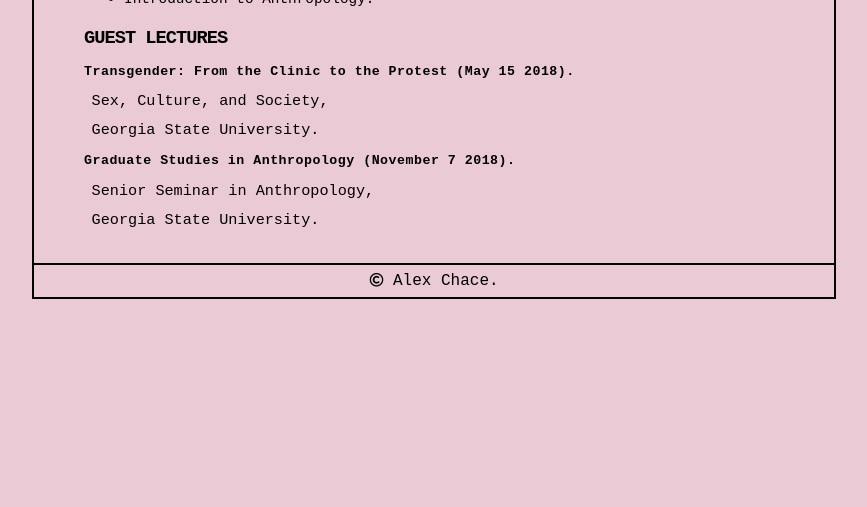
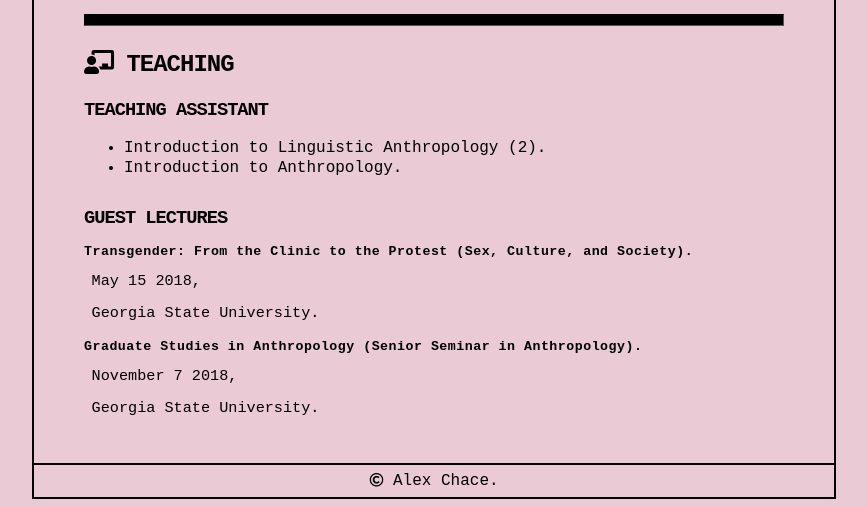
Before and after one commit to mrgntamayo/mrgntamayo.github.io, a Jekyll site: the page built from index.md, in a window 1280 px wide, cut to the strip 1794-2301 px from the top of the page. Shown: the whole strip, without its empty margins (206-1073 px from the left). Built offline with Jekyll 4.4.1, drawn with Linux system fonts in a browser that asks for light colours; nearby versions of some CDN libraries; some web fonts are replaced; our own code applies the rules of GitHub Pages for plain Markdown files; before the commit the page ends 2101 px from its top, so only the background shows below that.

Commit message:
Build site at 2019-05-15 01:13:20 UTC

```diff
--- a/_config.yml
+++ b/_config.yml
@@ -16,14 +16,22 @@
 title: Alex Chace
 email: alex@frenziedstasis.org
 description: >- # this means to ignore newlines until "baseurl:"
-  PhD student in Moving Image Studies.
+  Ph.D. student in Moving Image Studies at Georgia State University.
+footer: Alex Chace.
+
 baseurl: "/jekyll-cv" # the subpath of your site, e.g. /blog
 url: "http://alexchace.com" # the base hostname & protocol for your site, e.g. http://example.com
+
+bio: >-
+  I am an interdisciplinary scholar with interests in biomedicine, cybernetics, gender studies, horror films, psychoanalysis, and posthumanism.
+pronouns: they/them/theirs
+
 twitter: alreadyseveral
-github_username:  leximch
+github:  leximch
+blog: frenziedstasis.org
 gtag: UA-121343197-1
 
-footer_copyright: Alex Chace.
+
 
 # permalink: /:title/
 
@@ -32,18 +40,6 @@ markdown: kramdown
 plugins:
   - jekyll-feed
   - jekyll-scholar
-
-# Exclude from processing.
-# The following items will not be processed, by default. Create a custom list
-# to override the default setting.
-# exclude:
-#   - Gemfile
-#   - Gemfile.lock
-#   - node_modules
-#   - vendor/bundle/
-#   - vendor/cache/
-#   - vendor/gems/
-#   - vendor/ruby/
 
 
 scholar:
--- a/_includes/footer.html
+++ b/_includes/footer.html
@@ -1,5 +1,5 @@
 <footer>
 	<div class="row">
-	    <i class="far fa-copyright fa-sm"></i> {{ site.footer_copyright }}
+	    <i class="far fa-copyright fa-sm"></i> {{ site.footer }}
 	</div>
 </footer>
--- a/_includes/nav.html
+++ b/_includes/nav.html
@@ -8,7 +8,7 @@
 			</a>
 		</div>
 		<div class="column" style="float: right; text-align: right;">
-			<i class="fab fa-github fa-lg"></i>
+			<a href= "https://github.com/{{ site.github }}"><i class="fab fa-github fa-lg"></i></a>
 			<a href= "{{ site.url }}{{ site.baseurl }}/assets/cv.pdf"><i class="fas fa-file-download fa-lg"></i></i></a>
 		</div>
 	</div>
--- a/_sass/_base.scss
+++ b/_sass/_base.scss
@@ -1,3 +1,9 @@
+::selection {
+  background: $secondary-color; /* WebKit/Blink Browsers */
+}
+::-moz-selection {
+  background: $secondary-color; /* Gecko Browsers */
+}
 
 body {
   color: $text-color;
@@ -44,13 +50,6 @@ a:hover {
   border-left: 2px solid black;
 }
 
-::selection {
-  background: $secondary-color; /* WebKit/Blink Browsers */
-}
-::-moz-selection {
-  background: $secondary-color; /* Gecko Browsers */
-}
-
 /* Clear floats after the columns */
 .row:after {
   content: "";
@@ -60,17 +59,13 @@ a:hover {
   margin: 0;
 }
 
-.creative-commons {
-  text-decoration: none;
-  color: $text-color;
-}
-
-ul {
-  font-size: 90%;
-}
-
 hr {
   border-color: $text-color;
   color: $text-color;
   background-color: $text-color;
+  padding-top: 10px;
 }
+
+ul {
+  padding-bottom: $vertical-spacing-unit/2;
+}
--- a/_sass/_cv.scss
+++ b/_sass/_cv.scss
@@ -1,8 +1,8 @@
 .contact {
 	margin: 0;
 	padding: 0;
+	padding-bottom: $vertical-spacing-unit;
 	line-height: 1.5;
-	font-size: 95%;
 	.column {
 		float: left;
 		width: 1.5em;
@@ -12,8 +12,11 @@
 }
 
 .bio {
-	font-size: 95%;
-	padding-bottom: 10px;
+	padding-bottom: $vertical-spacing-unit/2;
+}
+
+.items {
+	padding-bottom: $vertical-spacing-unit/2;
 }
 
 .item {
@@ -24,7 +27,10 @@
 	}
 	p {
 		font-size: 95%;
-		text-indent: .5em;
+	}
+	.time {
+		text-indent: 0em;
+		padding-left: .5em;
 		line-height: .9;
 	}
 	.description {
--- a/index.md
+++ b/index.md
@@ -30,26 +30,23 @@ guest_lectures:
   - title: "Transgender: From the Clinic to the Protest"
     place: Georgia State University
     course: Sex, Culture, and Society
-    date: May 15 2018
+    time: May 15 2018
   - title: "Graduate Studies in Anthropology"
     place: "Georgia State University"
     course: "Senior Seminar in Anthropology"
-    date: November 7 2018
-
-bio: I am an interdisciplinary scholar with interests in biomedicine, cybernetics, gender studies, horror films, psychoanalysis, and posthumanism.
-pronouns: they/them/theirs
+    time: November 7 2018
 ---
 
-# Alex Chace, MA.
+<h1>Alex Chace, MA.</h1>
 
 <div class="contact">
     <div class="row">
         <div class="column"><i class="fas fa-neuter"></i></div>
-        <div class="column">{{ page.pronouns }}</div>
+        <div class="column">{{ site.pronouns }}</div>
     </div>
     <div class="row">
         <div class="column"><i class="fas fa-envelope"></i></div>
-        <div class="column"><a href="mailto:{{ site.email }}">{{site.email}}</a></div>
+        <div class="column"><a href="mailto:{{ site.email }}">{{ site.email }}</a></div>
     </div>
     <div class="row">
         <div class="column"><i class="fab fa-twitter"></i></div>
@@ -57,44 +54,44 @@ pronouns: they/them/theirs
     </div>
     <div class="row">
         <div class="column"><i class="fas fa-blog"></i></div>
-        <div class="column"><a href="https://frenziedstasis.org">frenziedstasis.org</a></div>
+        <div class="column"><a href="https://{{ site.blog }}">{{ site.blog }}</a></div>
     </div>
 </div>
 
 <hr>
 
-## <i class="fas fa-address-book"></i> Bio
-<p class="bio">{{ page.bio }}</p>
+<h2> <i class="fas fa-address-book"></i> Bio</h2>
+<p class="bio">{{ site.bio }}</p>
 
 <hr>
 
-## <i class="fas fa-university"></i> Education
-
-{% for degree in page.education %}
-<div class="item">
-    <h5>{{ degree.degree }} ({{ degree.school }}).</h5>
-    <p>{{ degree.time }}.</p>
-    {% if degree.committee %}
-        <p>Committee: {{ degree.committee }}.</p>
-    {% endif %}
+<h2> <i class="fas fa-university"></i> Education</h2>
+<div class="items">
+    {% for degree in page.education %}
+    <div class="item">
+        <h5>{{ degree.degree }} ({{ degree.school }}).</h5>
+        <p class="time">{{ degree.time }}.</p>
+        {% if degree.committee %}
+            <p class="time">Committee: {{ degree.committee }}.</p>
+        {% endif %}
+    </div>
+    {% endfor %}
 </div>
-{% endfor %}
-
 <hr>
 
-## <i class="fas fa-briefcase"></i> Work Experience
-
-{% for job in page.jobs %}
-<div class="item">
-    <h5>{{ job.title }} ({{ job.place }}).</h5>
-    <p>{{ job.time }}</p>
-    <p class="description">{{ job.description }}</p>
+<h2><i class="fas fa-briefcase"></i> Work Experience</h2>
+<div class="items">
+    {% for job in page.jobs %}
+    <div class="item">
+        <h5>{{ job.title }} ({{ job.place }}).</h5>
+        <p class="time">{{ job.time }}</p>
+        <p class="description">{{ job.description }}</p>
+    </div>
+    {% endfor %}
 </div>
-{% endfor %}
-
 <hr>
 
-## <i class="fas fa-file-alt"></i> Publications
+<h2><i class="fas fa-file-alt"></i> Publications</h2>
 
 ### MA Thesis
 
@@ -116,18 +113,19 @@ pronouns: they/them/theirs
 
 <hr>
 
-## <i class="fas fa-chalkboard-teacher"></i> Teaching
+<h2><i class="fas fa-chalkboard-teacher"></i> Teaching</h2>
 
 ### Teaching Assistant
 - Introduction to Linguistic Anthropology (2).
 - Introduction to Anthropology.
 
 ### Guest Lectures
-
-{% for lecture in page.guest_lectures %}
-<div class="item">
-    <h5>{{ lecture.title }} ({{ lecture.date }}).</h5>
-  <p>{{ lecture.course }},</p>
-    <p>{{ lecture.place }}.</p>
+<div class="items">
+    {% for lecture in page.guest_lectures %}
+    <div class="item">
+        <h5>{{ lecture.title }} ({{ lecture.course }}).</h5>
+        <p class="time">{{ lecture.time }},</p>
+        <p class="description">{{ lecture.place }}.</p>
+    </div>
+    {% endfor %}
 </div>
-{% endfor %}
```
Also changed, not shown: 4 other files.
